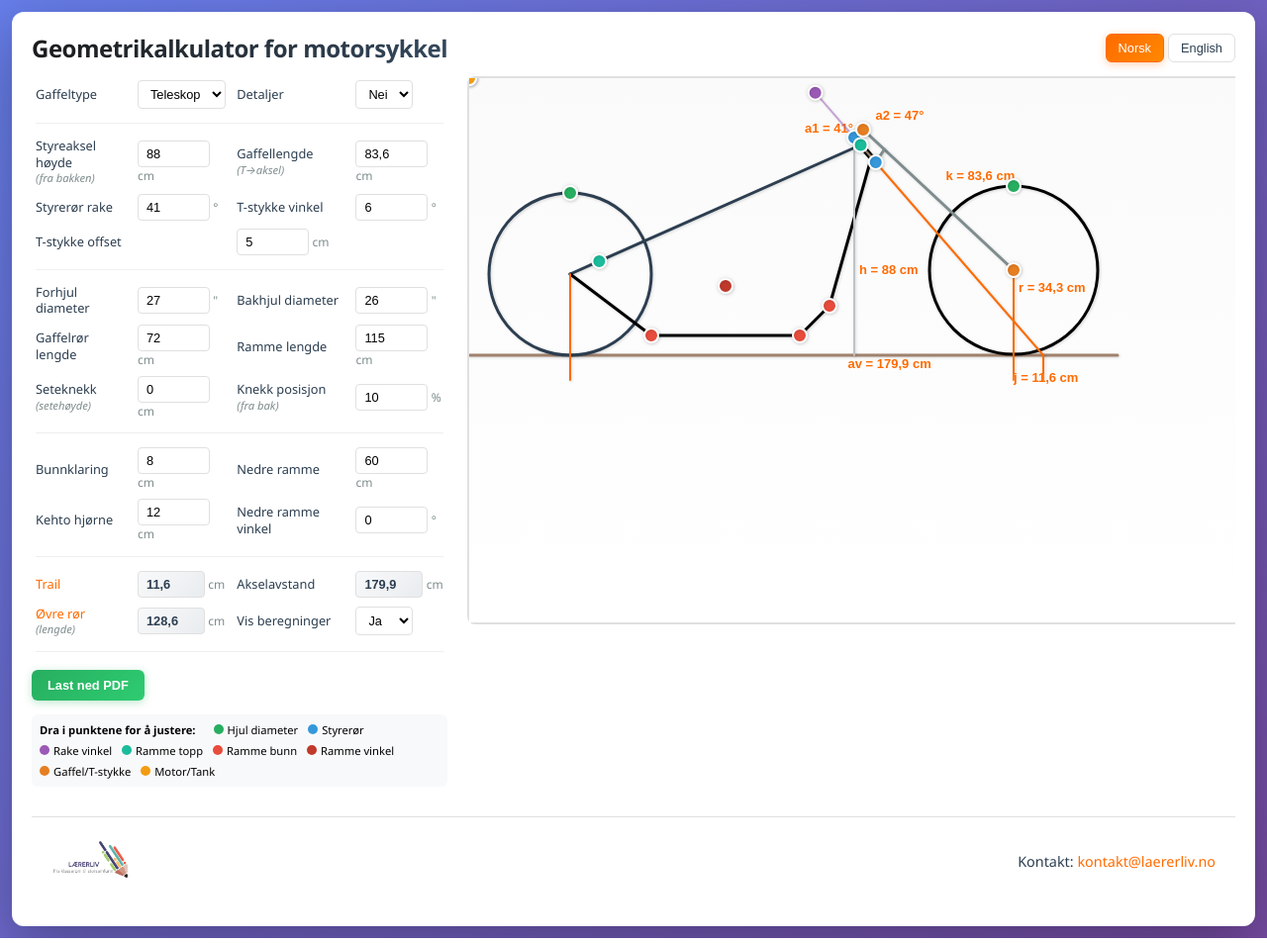
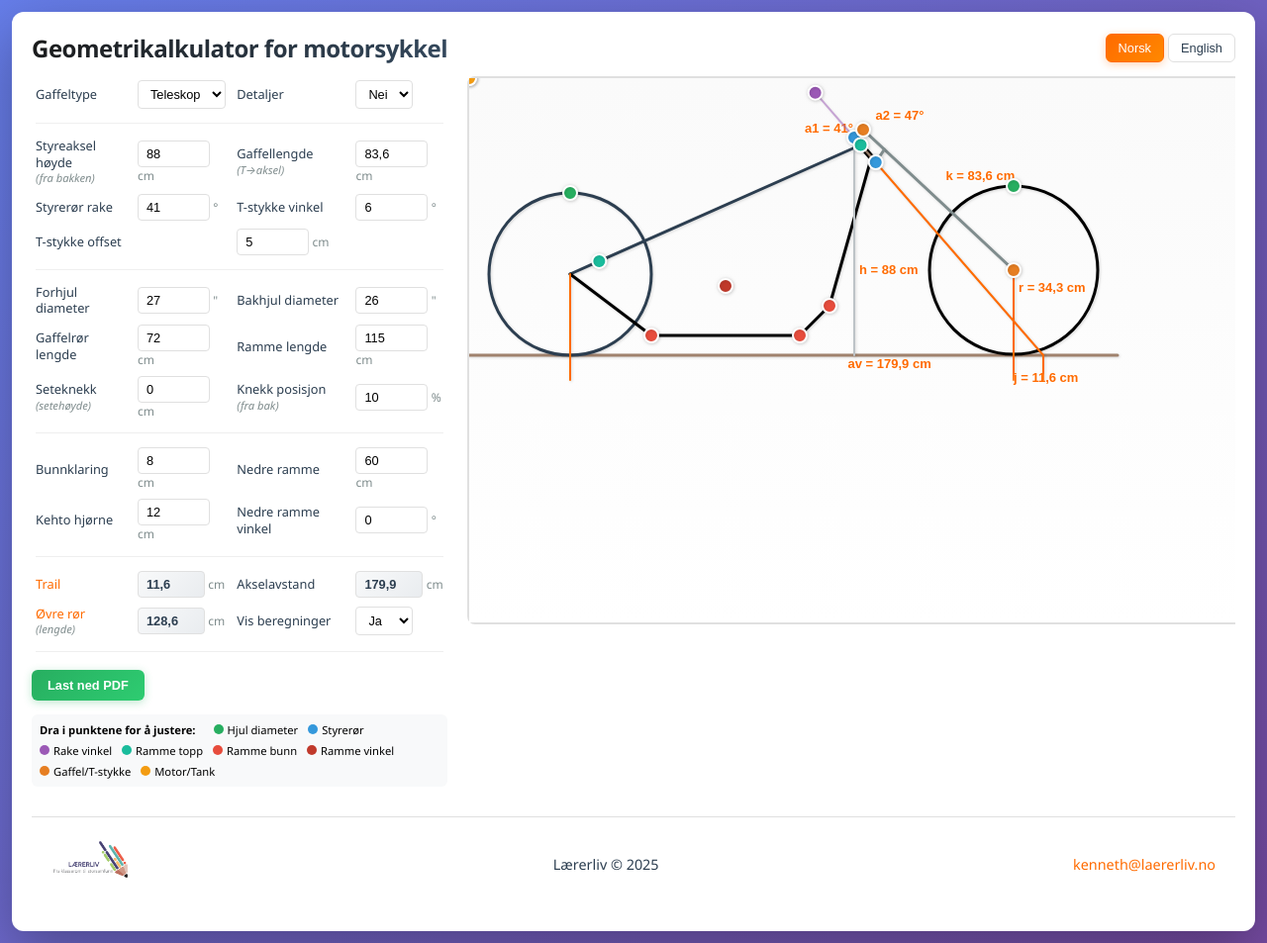
Before and after one commit to barx10/rammegenerator, a plain HTML site: page index.html in a window 1280 px wide. Shown: the whole page at 99% size. Drawn offline with nearby package versions, Linux system fonts and the light colour scheme.

Commit message:
Oppdatert footer: klikkbar logo, copyright og ny e-post

```diff
--- a/index.html
+++ b/index.html
@@ -378,6 +378,18 @@ hr {
 .footer-logo {
   height: 50px;
   width: auto;
+  cursor: pointer;
+  transition: opacity 0.2s ease;
+}
+
+.footer-logo:hover {
+  opacity: 0.8;
+}
+
+.footer-center {
+  color: var(--text-dark);
+  font-size: 0.9rem;
+  font-weight: 500;
 }
 
 .footer-contact {
@@ -533,10 +545,12 @@ hr {
 </form>
 
 <footer class="footer">
-  <img src="laererliv-logo.png" alt="Logo" class="footer-logo">
+  <a href="https://www.laererliv.no/" target="_blank" rel="noopener noreferrer">
+    <img src="laererliv-logo.png" alt="Lærerliv" class="footer-logo">
+  </a>
+  <div class="footer-center">Lærerliv © 2025</div>
   <div class="footer-contact">
-    <span data-no="Kontakt:" data-en="Contact:">Kontakt:</span>
-    <a href="mailto:kontakt@laererliv.no">kontakt@laererliv.no</a>
+    <a href="mailto:kenneth@laererliv.no">kenneth@laererliv.no</a>
   </div>
 </footer>
 
```
